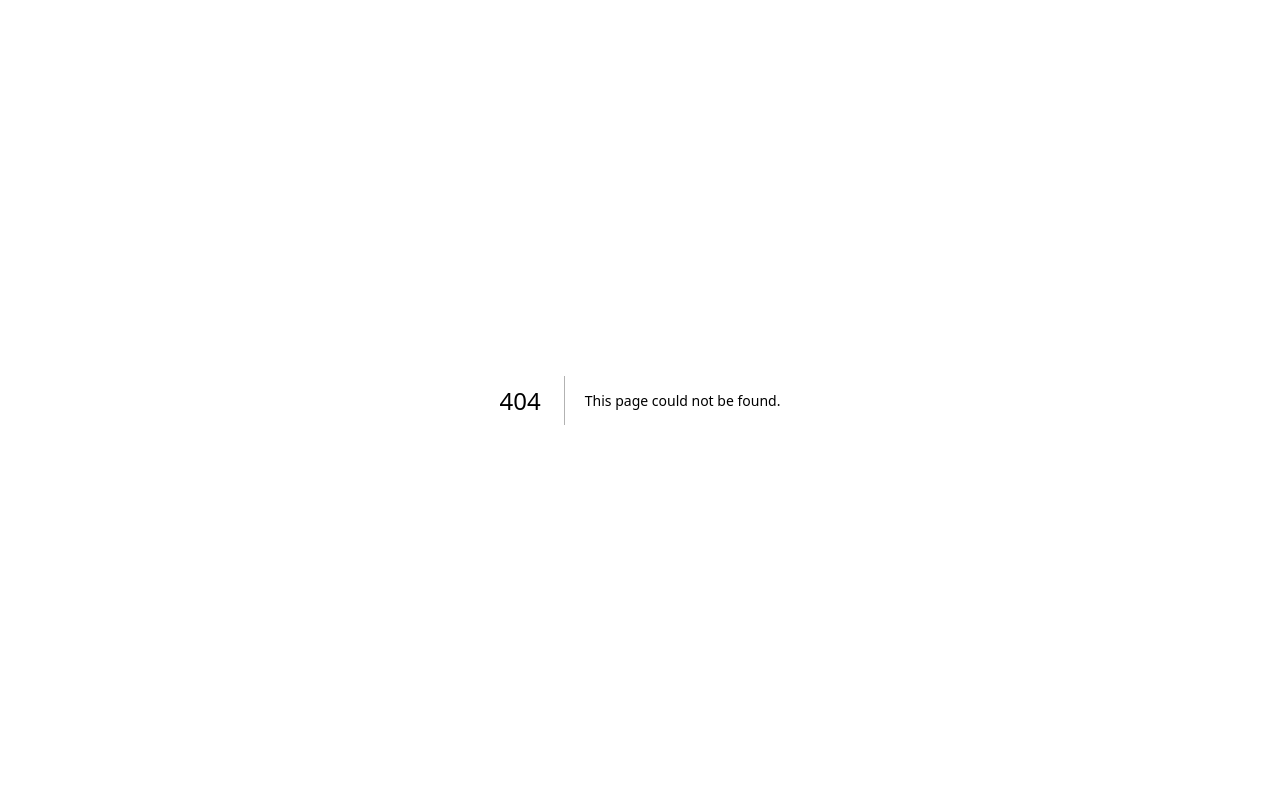
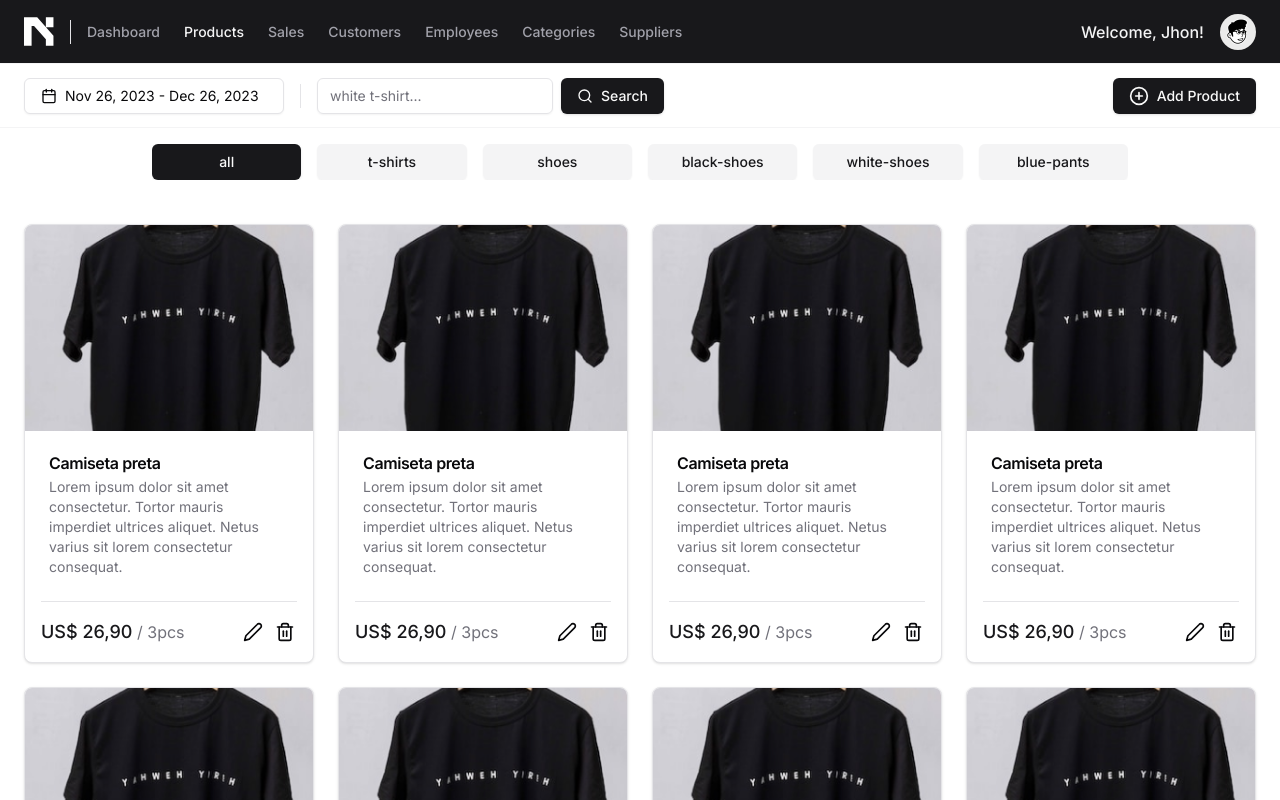
Before and after one commit to henrique0089/next-swift, a Next.js app in the folder web/: page /products in a window 1280 px wide. Before the commit this address had no page. Shown: the top 800 px of the page. Built offline with nearby package versions, Linux system fonts and the light colour scheme.

Commit message:
page: products base style finished

```diff
--- /dev/null
+++ b/web/src/app/(panel)/products/components/categories-carousel.tsx
@@ -0,0 +1,20 @@
+'use client'
+
+import { Button } from '@/components/ui/button'
+import { Carousel, CarouselContent, CarouselItem } from '@/components/ui/carousel'
+
+const categories = ['all', 't-shirts', 'shoes', 'black-shoes', 'white-shoes', 'blue-pants', 'orange t-shirts', 't-shirts-2', 'shoes-2', 'black-shoes-2', 'white-shoes-2', 'blue-pants-2', 'orange t-shirts-2']
+
+export function CategoriesCarousel() {
+  return (
+    <Carousel>
+      <CarouselContent>
+        {categories.map((categorie) => (
+          <CarouselItem key={categorie} className="basis-1/3 lg:basis-1/6">
+            <Button className="min-w-20 w-full" variant={categories[0] === categorie ? 'default' : 'secondary'}>{categorie}</Button>
+          </CarouselItem>
+        ))}
+      </CarouselContent>
+    </Carousel>
+  )
+}
--- /dev/null
+++ b/web/src/app/(panel)/products/components/product-card.tsx
@@ -0,0 +1,52 @@
+import {
+  Card,
+  CardDescription,
+  CardFooter,
+  CardHeader,
+  CardTitle,
+} from '@/components/ui/card'
+import { Separator } from '@/components/ui/separator'
+import { Pen, Trash2 } from 'lucide-react'
+import Image from 'next/image'
+import Link from 'next/link'
+
+export function ProductCard() {
+  return (
+      <Card className="w-full max-w-[298px] overflow-hidden">
+        <Image
+          src={`/shirt.png`}
+          alt=""
+          width={298}
+          height={172}
+          className="w-full"
+        />
+
+        <CardHeader>
+          <CardTitle className="dark:text-zinc-100">Camiseta preta</CardTitle>
+          <CardDescription className="ellipsis-text">
+            Lorem ipsum dolor sit amet consectetur. Tortor mauris imperdiet ultrices aliquet. Netus varius sit lorem consectetur consequat.
+          </CardDescription>
+        </CardHeader>
+
+        <div className="px-4">
+          <Separator />
+        </div>
+
+        <CardFooter className="flex items-center justify-between p-4">
+          <strong className="text-muted-foreground font-normal">
+            <span className="font-medium text-lg text-zinc-900">US$ 26,90</span> / 3pcs
+          </strong>
+
+          <div className="flex items-center gap-2">
+            <Link href={`/posts/25/edit`}>
+              <Pen className="h-5" />
+            </Link>
+
+            <button>
+              <Trash2 className="h-5" />
+            </button>
+          </div>
+        </CardFooter>
+      </Card>
+  )
+}
--- /dev/null
+++ b/web/src/app/(panel)/products/components/search-products-form.tsx
@@ -0,0 +1,70 @@
+'use client'
+
+import { Button } from '@/components/ui/button'
+import { Calendar } from '@/components/ui/calendar'
+import { Input } from '@/components/ui/input'
+import { Popover, PopoverContent, PopoverTrigger } from '@/components/ui/popover'
+import { Separator } from '@/components/ui/separator'
+import { cn } from '@/lib/utils'
+import { format, subMonths } from 'date-fns'
+import { CalendarIcon, Search } from 'lucide-react'
+import { useState } from 'react'
+import { DateRange } from 'react-day-picker'
+
+export function SearchProductsForm() {
+  const [date, setDate] = useState<DateRange | undefined>({
+    from: subMonths(new Date(), 1),
+    to: new Date(),
+  })
+
+  return (
+    <form className="flex flex-col items-center gap-2 lg:gap-4 lg:flex-row w-full">
+      <Popover>
+        <PopoverTrigger asChild>
+          <Button
+            id="date"
+            variant={"outline"}
+            type="button"
+            className={cn(
+              "w-[260px] justify-start text-left font-normal",
+              !date && "text-muted-foreground"
+            )}
+          >
+            <CalendarIcon className="mr-2 h-4 w-4" />
+            {date?.from ? (
+              date.to ? (
+                <>
+                  {format(date.from, "LLL dd, y")} -{" "}
+                  {format(date.to, "LLL dd, y")}
+                </>
+              ) : (
+                format(date.from, "LLL dd, y")
+              )
+            ) : (
+              <span>Pick a date</span>
+            )}
+          </Button>
+        </PopoverTrigger>
+        <PopoverContent className="w-auto p-0" align="end">
+          <Calendar
+            initialFocus
+            mode="range"
+            defaultMonth={date?.from}
+            selected={date}
+            onSelect={setDate}
+            numberOfMonths={2}
+          />
+        </PopoverContent>
+      </Popover>
+
+      <Separator orientation="vertical" className="h-6 hidden lg:block" />
+
+      <div className="flex gap-2">
+        <Input type="search" placeholder="white t-shirt..." />
+        <Button className="flex items-center gap-2">
+          <Search className="h-4 w-4" /> <span>Search</span>
+        </Button>
+      </div>
+    </form>
+  )
+}
--- /dev/null
+++ b/web/src/app/(panel)/products/page.tsx
@@ -0,0 +1,39 @@
+import { Button } from '@/components/ui/button';
+import { Plus, PlusCircle } from 'lucide-react';
+import Link from 'next/link';
+import { CategoriesCarousel } from './components/categories-carousel';
+import { ProductCard } from './components/product-card';
+import { SearchProductsForm } from './components/search-products-form';
+
+export default function Products() {
+  return (
+    <section className="relative min-h-screen flex flex-col gap-4 pb-6">
+      <div className="border-b border-zinc-100 min-h-16 py-4 lg:py-0 px-6 flex items-center justify-between">
+        <SearchProductsForm />
+
+        <Button asChild className="items-center gap-2 hidden lg:flex">
+          <Link href="/products/add">
+            <PlusCircle className="h-5 w-5" />
+            <span>Add Product</span>
+          </Link>
+        </Button>
+      </div>
+
+      <div className="h-16 px-4 lg:px-6 lg:max-w-[1024px] lg:mx-auto">
+        <CategoriesCarousel />
+      </div>
+
+      <div className="px-6 flex flex-col items-center gap-6 lg:grid lg:grid-cols-4">
+        {Array.from({ length: 20 }).map((_, i) => (
+          <ProductCard key={i} />
+        ))}
+      </div>
+
+      <Button asChild className="fixed right-6 bottom-6 lg:hidden w-14 h-14 rounded-full">
+        <Link href="/products/add">
+          <Plus />
+        </Link>
+      </Button>
+    </section>
+  )
+}
--- a/web/src/components/header.tsx
+++ b/web/src/components/header.tsx
@@ -7,7 +7,7 @@ import { UserNav } from './user-nav';
 
 export function Header() {
   return (
-    <header className="flex h-16 items-center justify-between bg-zinc-900 border-b border-zinc-100 px-6">
+    <header className="flex h-16 items-center justify-between bg-zinc-900 border-b border-zinc-100 px-4 lg:px-6">
       <div className="flex items-center gap-4">
         <Link href="/dashboard">
           <Image src="/logo.svg" alt="" width={30} height={24} />
```
Also changed, not shown: web/public/shirt.png (added).
